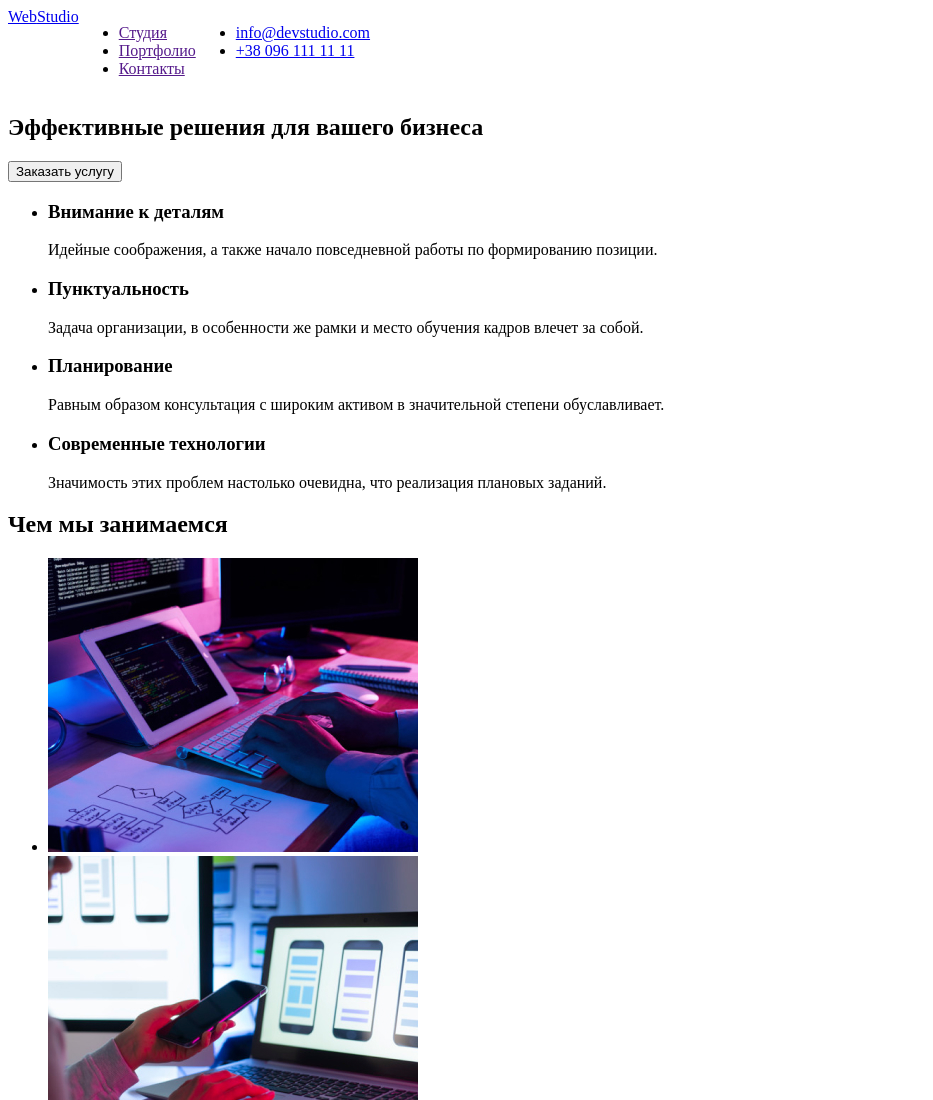
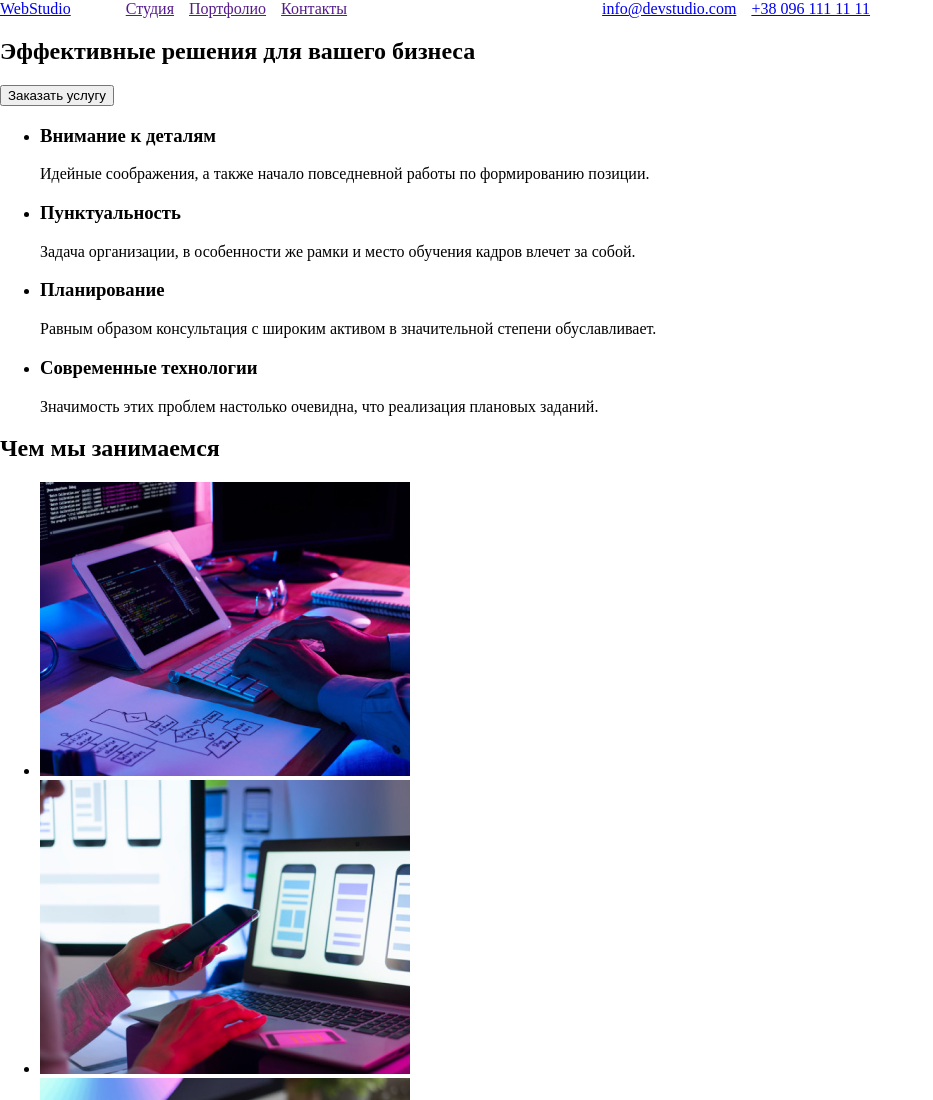
Before and after one commit to topsart/goit-markup-hw-01, a plain HTML site: page index.html in a window 1280 px wide. Shown: the top 1100 px of the page, without its empty margins (0-933 px from the left). Drawn offline with Linux system fonts and the light colour scheme.

Commit message:
добавляет стили в хедер

```diff
--- a/css/styles.css
+++ b/css/styles.css
@@ -1,3 +1,29 @@
+body {
+  margin: 0;
+  padding: 0;
+}
+
 .header {
-  display: inline-flex;
+  display: flex;
 }
+
+.navigation {
+  display: flex;
+  list-style-type: none;
+  margin: 0;
+  margin-right: 200px;
+}
+
+.navigation li {
+  margin-left: 15px;
+}
+
+.header-contacts {
+  display: flex;
+  list-style-type: none;
+  margin: 0;
+}
+
+.header-contacts li {
+  margin-left: 15px;
+}
--- a/index.html
+++ b/index.html
@@ -13,14 +13,14 @@
   	    	<a lang="en" href="./"><span>Web</span>Studio</a>
   	    	<!-- Навигация по сайту-->
   	    	<nav>
-  	      		<ul>
+  	      		<ul class="navigation">
   	        		<li><a href="">Студия</a></li>
   	        		<li><a href="">Портфолио</a></li>
   	        		<li><a href="">Контакты</a></li>
   	      		</ul>
   	    	</nav>
   	    	<!-- Контакты -->
-  	    	<ul>
+  	    	<ul class="header-contacts">
   	      		<li><a href="mailto:info@devstudio.com">info@devstudio.com</a></li>
   	      		<li><a href="tel:+380961111111">+38 096 111 11 11</a></li>
   	    	</ul>
```
